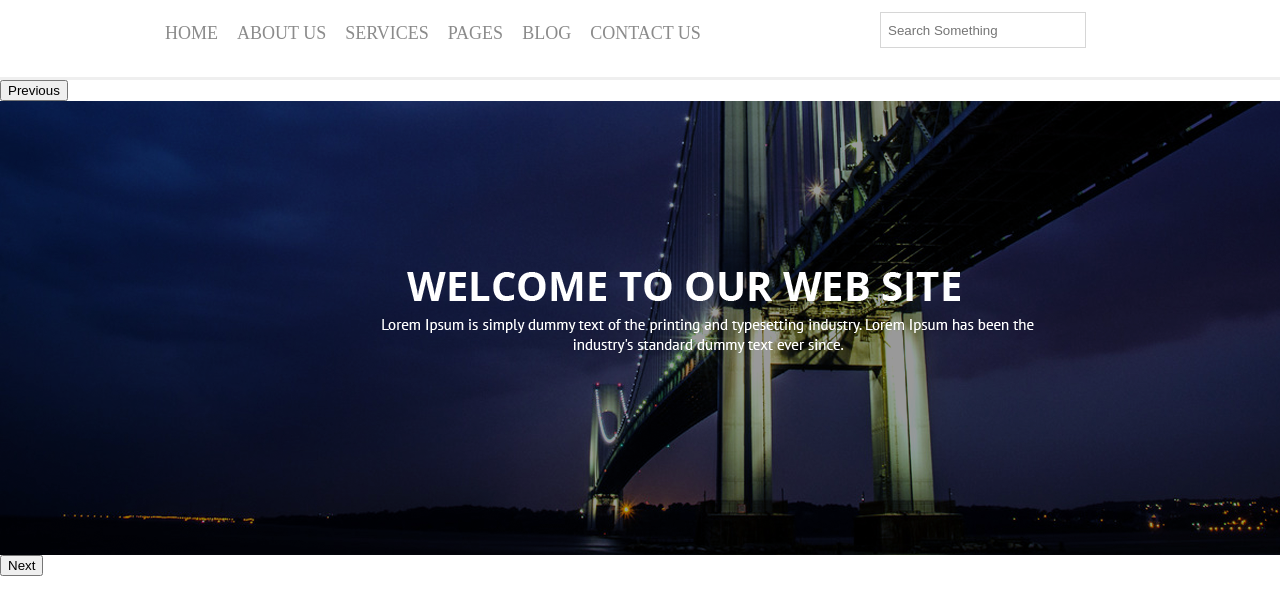
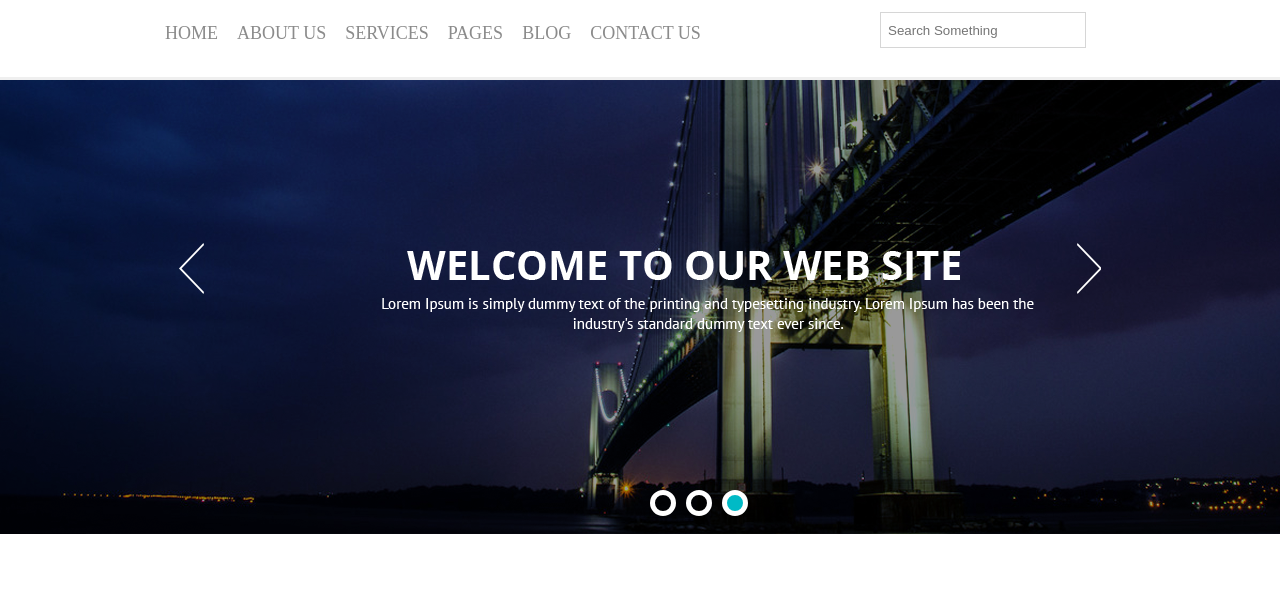
Before and after one commit to marcelocastelari/html-css-js, a plain HTML site: page index.html in a window 1280 px wide. Shown: the part 69-684 px from the top of the page. Drawn offline with nearby package versions, Linux system fonts and the light colour scheme.

Commit message:
slick-buttons

```diff
--- a/css/main.css
+++ b/css/main.css
@@ -83,3 +83,75 @@ main {
     float: left;
     position: relative;
 }
+button.slick-prev{
+    font-size: 0px;
+    border: none;
+    width: 25px;
+    height: 51px;
+    z-index: 9;
+    background-color: transparent;
+    background-image: url(../img/left.png);
+    position: absolute;
+    top: 36%;
+    left: 14%;
+    cursor: pointer;
+}
+button.slick-prev:focus {
+    outline: thin dotted;
+       outline: 0px auto -webkit-focus-ring-color;
+       outline-offset: 0px;
+   }
+button.slick-next{
+    font-size: 0px;
+    border: none;
+    width: 25px;
+    height: 51px;
+    z-index: 9;
+    background-color: transparent;
+    background-image: url(../img/rigth.png);
+    position: absolute;
+    top: 36%;
+    right: 14%;
+    cursor: pointer;
+}
+button.slick-next:focus {
+    outline: thin dotted;
+       outline: 0px auto -webkit-focus-ring-color;
+       outline-offset: 0px;
+   }
+.slick-list{
+    width: 100%!important;
+}
+.slick-initialized {
+    overflow: hidden;
+}
+.slick-dots li button {
+    font-size: 0px;
+    border: 5px solid #ffffff;
+    border-radius: 50%;
+    width: 26px;
+    height: 26px;
+    background:transparent;
+    cursor: pointer;
+}
+.slick-dots {
+    margin: 0 auto;
+    width: 50%;
+    position: absolute;
+    left: 50%;
+    top: 90%;
+}
+li.slick-active button {
+    background: #00bac6;
+}
+li.slick-active button:focus{
+    outline: thin dotted;
+        outline: 0px auto -webkit-focus-ring-color;
+        outline-offset: 0px;
+}
+
+
+.slick-dots li {
+    padding-left: 10px;
+    display: inline-block;
+}
--- a/js/main.js
+++ b/js/main.js
@@ -1 +1,9 @@
-$('.slider-principal').slick();
+$('.slider-principal').slick({
+    dots: true,
+    infinite: true,
+    speed: 300,
+    slidesToShow: 1,
+    adaptiveHeight: true,
+    autoplay: true,
+    autoplaySpeed: 2000
+  });
```
Also changed, not shown: img/left.png (added), img/rigth.png (added).
